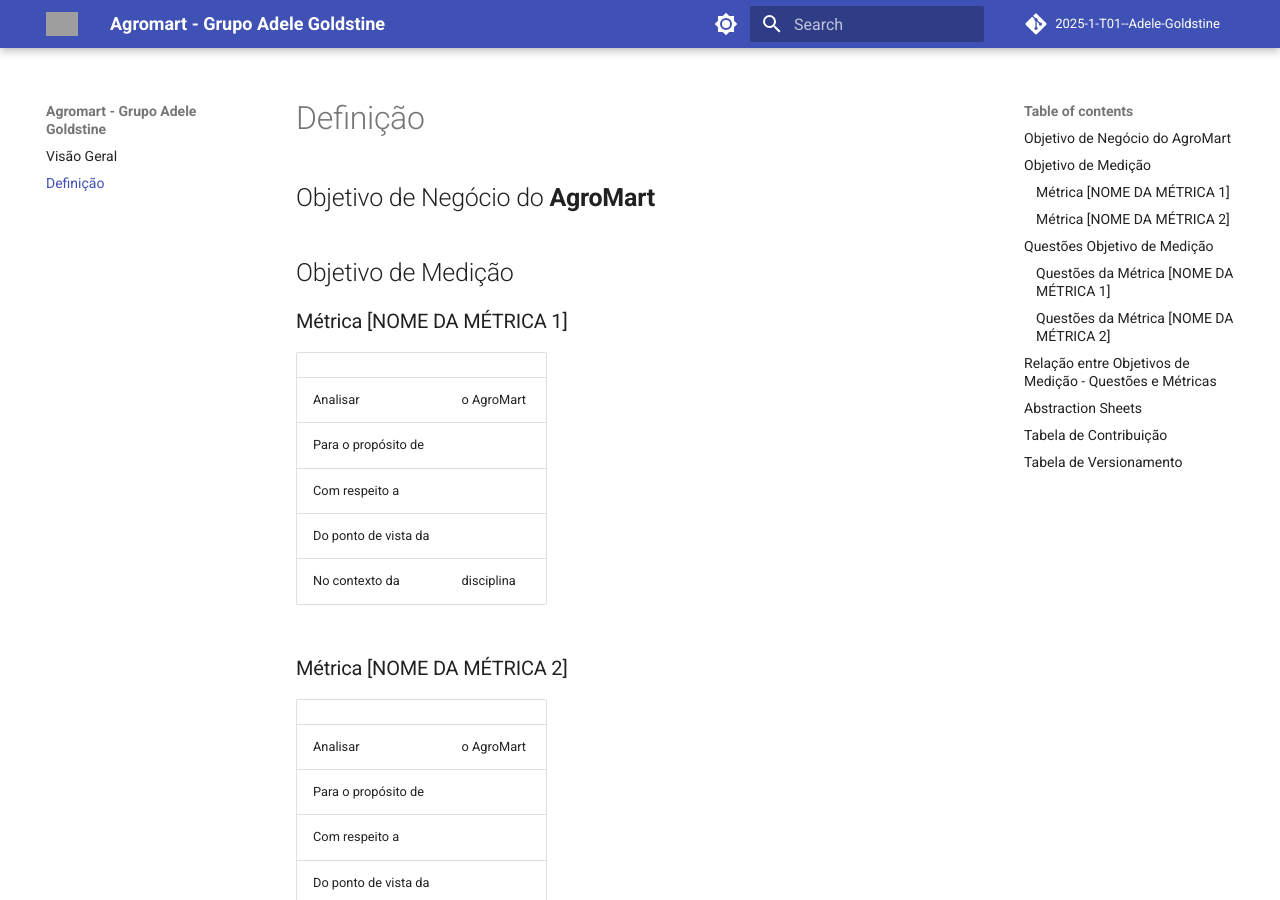
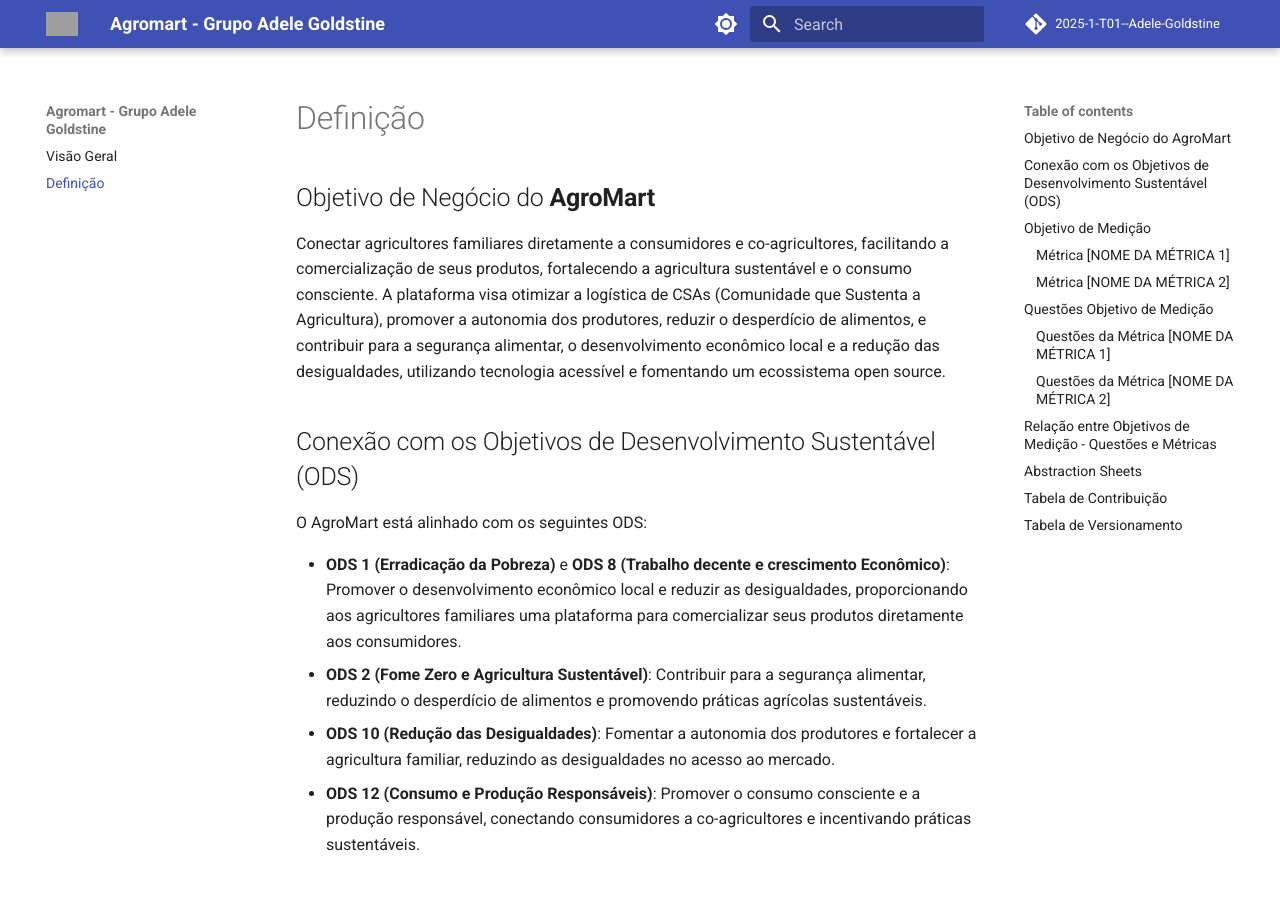
Before and after one commit to FCTE-Qualidade-de-Software-1/2025-1-T01--Adele-Goldstine, an MkDocs documentation site: the page built from docs/definicao.md, in a window 1280 px wide and 900 px high. Built offline with MkDocs 1.6.1 and Material for MkDocs 9.7.7, drawn with Linux system fonts in a browser that asks for light colours; comment, search, counter and statistics services are not loaded; some of the changed text lies outside the part shown; grey boxes are pictures that could not be loaded.

Commit message:
(Definição): Atualiza documento de definição com objetivos de negócio e conexão com ODS

```diff
--- a/docs/definicao.md
+++ b/docs/definicao.md
@@ -1,4 +1,15 @@
 ## Objetivo de Negócio do **AgroMart**
+
+Conectar agricultores familiares diretamente a consumidores e co-agricultores, facilitando a comercialização de seus produtos, fortalecendo a agricultura sustentável e o consumo consciente. A plataforma visa otimizar a logística de CSAs (Comunidade que Sustenta a Agricultura), promover a autonomia dos produtores, reduzir o desperdício de alimentos, e contribuir para a segurança alimentar, o desenvolvimento econômico local e a redução das desigualdades, utilizando tecnologia acessível e fomentando um ecossistema open source.
+
+## Conexão com os Objetivos de Desenvolvimento Sustentável (ODS)
+
+O AgroMart está alinhado com os seguintes ODS:
+
+-   **ODS 1 (Erradicação da Pobreza)** e **ODS 8 (Trabalho decente e crescimento Econômico)**: Promover o desenvolvimento econômico local e reduzir as desigualdades, proporcionando aos agricultores familiares uma plataforma para comercializar seus produtos diretamente aos consumidores.
+-   **ODS 2 (Fome Zero e Agricultura Sustentável)**: Contribuir para a segurança alimentar, reduzindo o desperdício de alimentos e promovendo práticas agrícolas sustentáveis.
+-   **ODS 10 (Redução das Desigualdades)**: Fomentar a autonomia dos produtores e fortalecer a agricultura familiar, reduzindo as desigualdades no acesso ao mercado.
+-   **ODS 12 (Consumo e Produção Responsáveis)**: Promover o consumo consciente e a produção responsável, conectando consumidores a co-agricultores e incentivando práticas sustentáveis.
 
 ## Objetivo de Medição
 
@@ -61,6 +72,7 @@
 
 ## Tabela de Versionamento
 
-|    Data    | Versão |              Descrição              |                       Autor                        | Data de revisão | Revisor |
-| :--------: | :----: | :---------------------------------: | :------------------------------------------------: | :-------------: | :-----: |
-| 26/05/2025 |  1.0   | Cria base do documento de definição | [Gabriela Tiago](https://github.com/GabrielaTiago) |                 |         |
+|    Data    | Versão |                    Descrição                    |                       Autor                        | Data de revisão | Revisor |
+| :--------: | :----: | :---------------------------------------------: | :------------------------------------------------: | :-------------: | :-----: |
+| 26/05/2025 |  1.0   |       Cria base do documento de definição       | [Gabriela Tiago](https://github.com/GabrielaTiago) |                 |         |
+| 27/05/2025 |  1.1   | Adiciona objetivos de medição e conexão com ODS | [Gabriela Tiago](https://github.com/GabrielaTiago) |                 |         |
```
